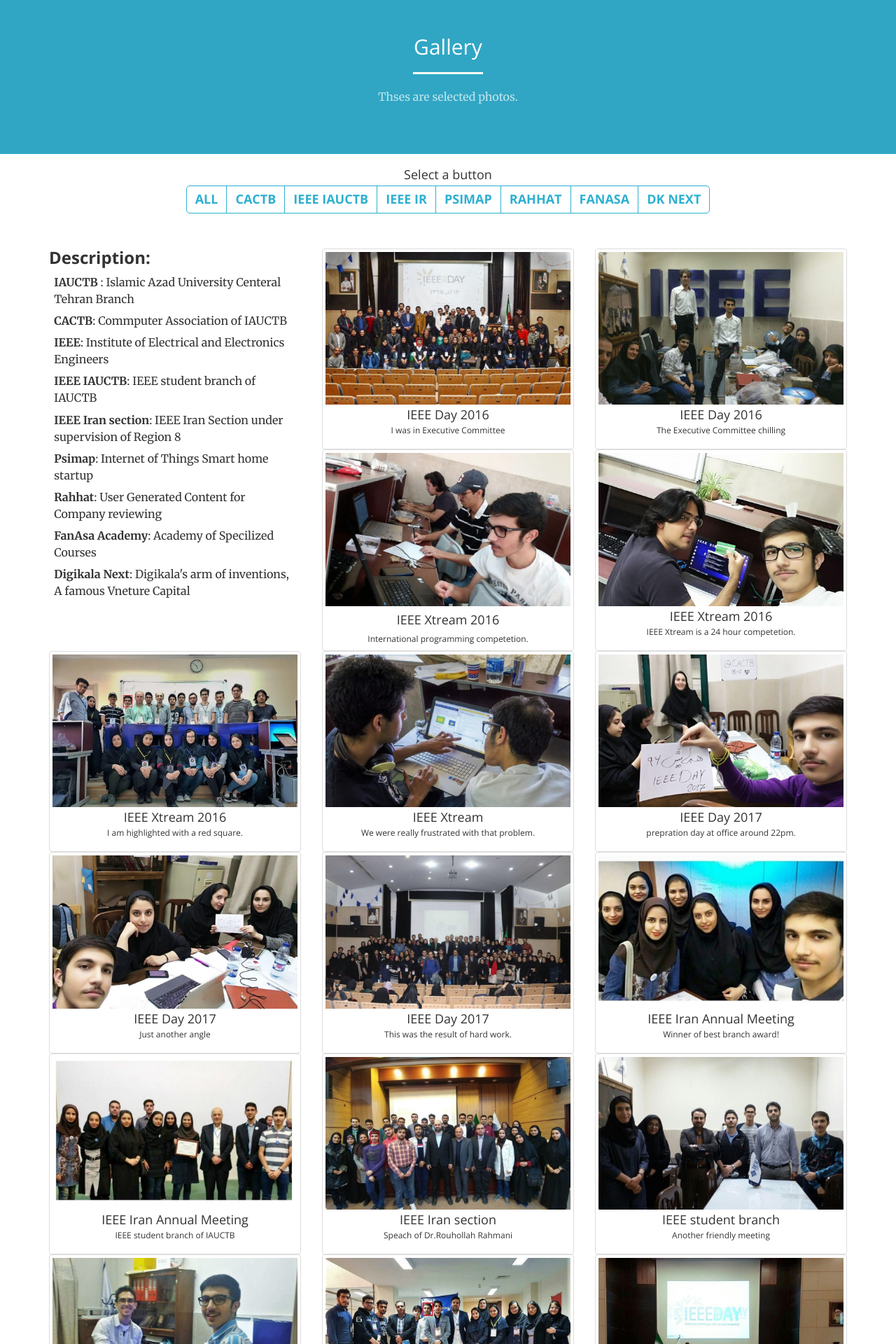
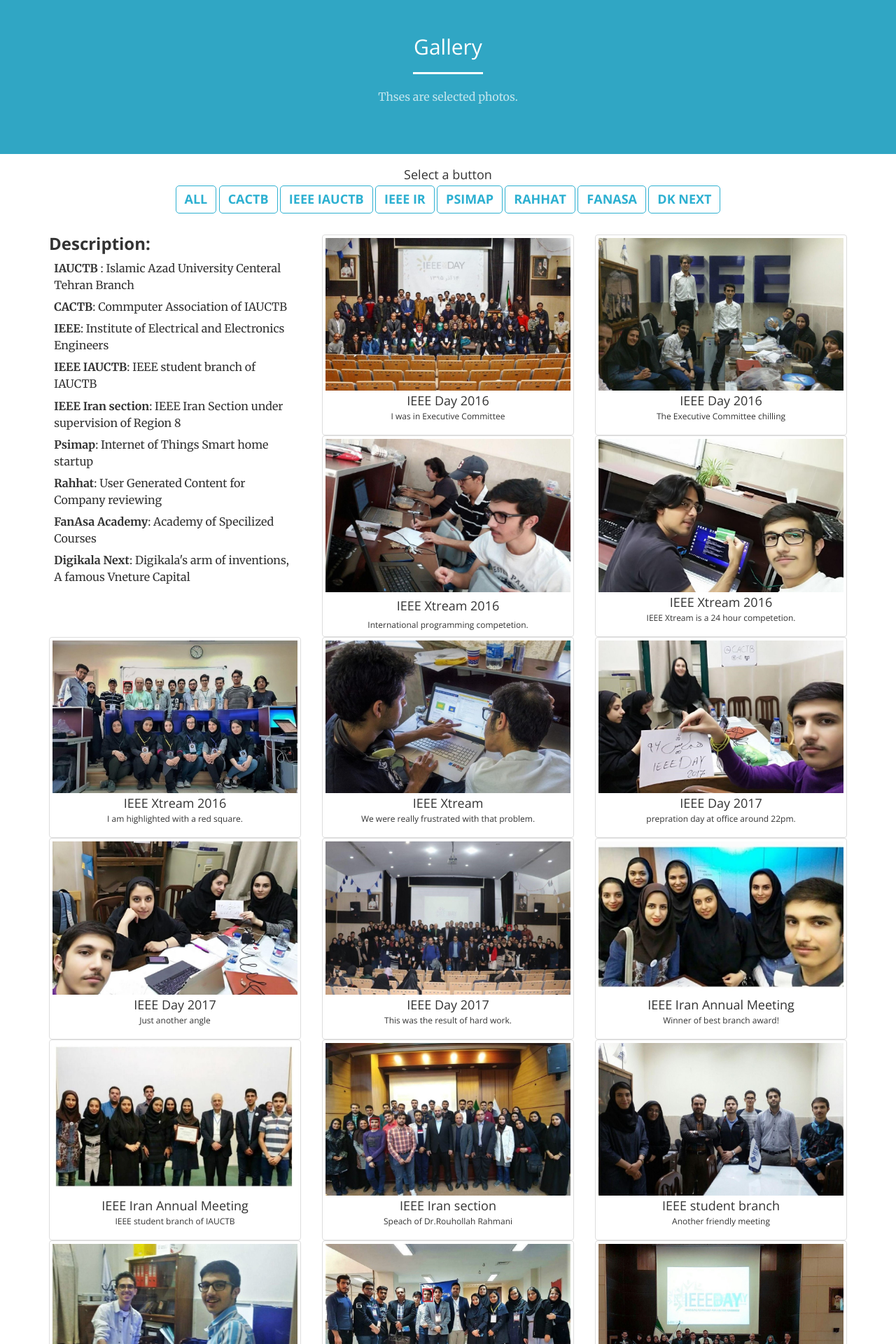
Before and after one commit to AminTaheri23/AminTaheri23.github.io, a Jekyll site: the page built from gallery.html, in a window 1280 px wide. Shown: the top 1920 px of the page at 70% size. Built offline with Jekyll 4.4.1, drawn with Linux system fonts in a browser that asks for light colours.

Commit message:
btn un groupe and margine button 10

```diff
--- a/_includes/myphotos.html
+++ b/_includes/myphotos.html
@@ -8,7 +8,7 @@
 
     <div align="center">
       <h4 class="img-caption">Select a button</h4>
-      <div class="btn-group text-center">
+      <div class="text-center">
         <button class="btn btn-default filter-button center" data-filter="all">All</button>
         <button class="btn btn-default filter-button center" data-filter="CACTB">CACTB</button>
         <button class="btn btn-default filter-button" data-filter="IEEEsb">IEEE IAUCTB</button>
--- a/css/gallery.css
+++ b/css/gallery.css
@@ -30,7 +30,7 @@
     border-radius: 5px;
     text-align: center;
     color:rgb(45, 176, 209);
-    margin-bottom: 30px;
+    margin-bottom: 10px;
 
 }
 .filter-button:hover
```
